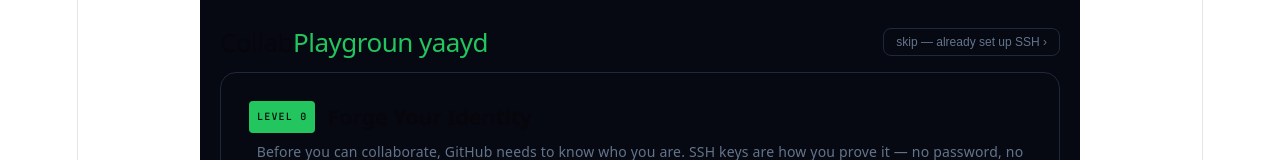
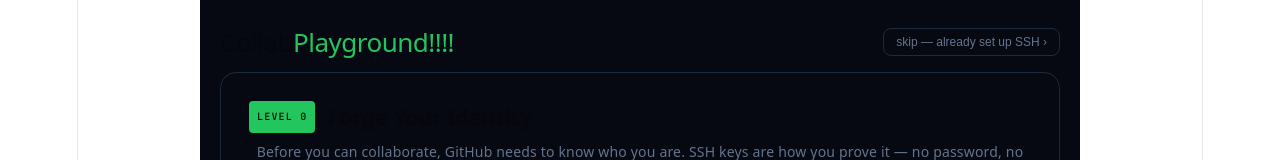
Before and after one commit to kabakadev/github_collaboration, a React (Vite) app in the folder frontend/: page / in a window 1280 px wide. Shown: the top 160 px of the page. Built offline with nearby package versions, Linux system fonts and the light colour scheme.

Commit message:
typo correction

```diff
--- a/frontend/src/App.jsx
+++ b/frontend/src/App.jsx
@@ -29,7 +29,7 @@
       <div className="app">
         <header>
           <h1>
-            Collab<span>Playgroun yaayd</span>
+            Collab<span>Playground!!!!</span>
           </h1>
           <button className="reset" onClick={() => setSshDone(true)}>
             skip — already set up SSH ›
```
